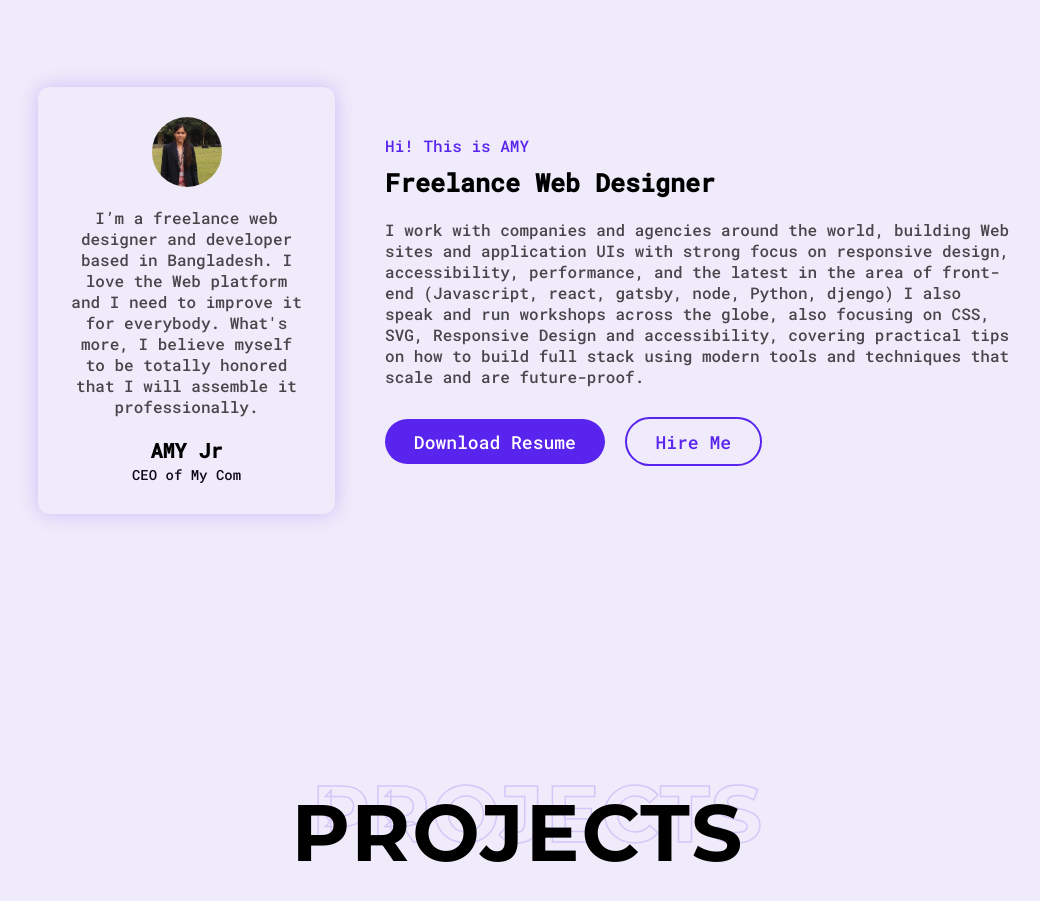
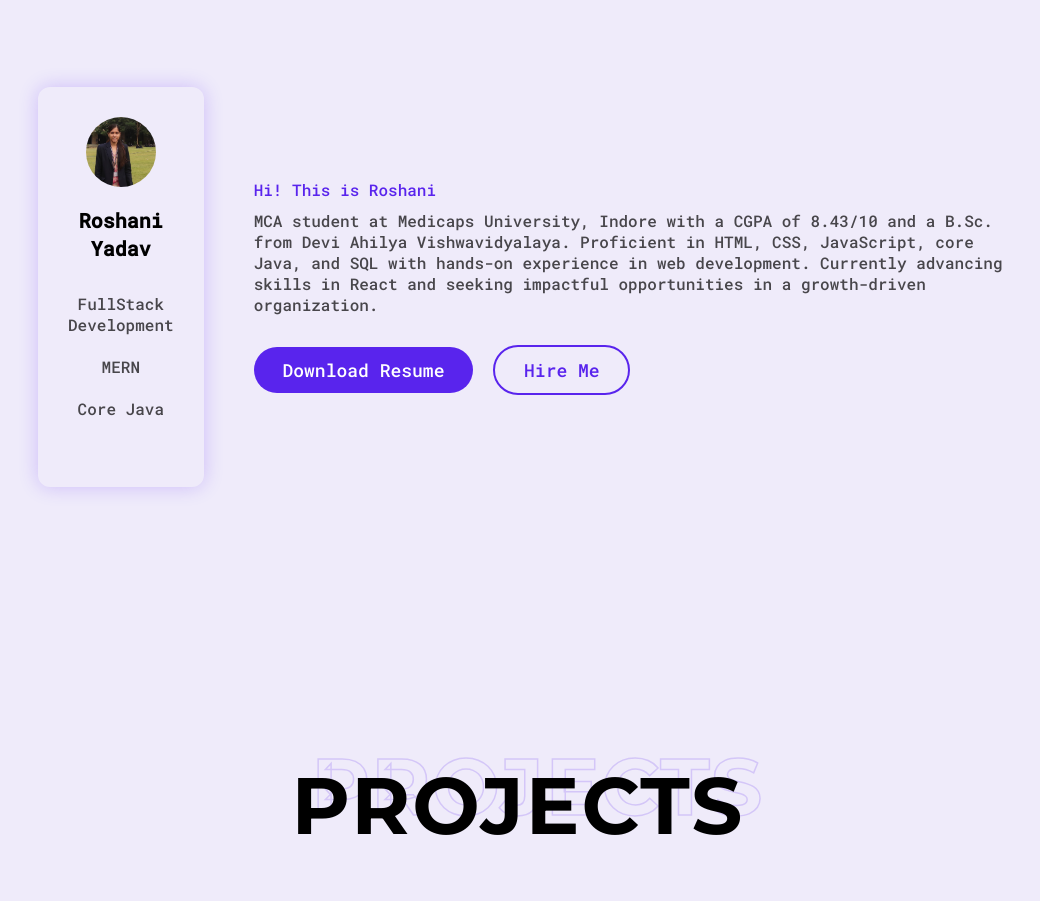
Before and after one commit to Yadavroshu/portfolio, a plain HTML site: page index.html in a window 1280 px wide. Shown: the part 2860-3761 px from the top of the page, without its empty margins (122-1162 px from the left). Drawn offline with Linux system fonts and the light colour scheme.

Commit message:
about section is done

```diff
--- a/index.html
+++ b/index.html
@@ -284,25 +284,17 @@
               <img src="./image/yadav.jpeg" alt="Roshani">
 
             </div>
-            <p class="card-desc">I’m a freelance web designer and developer based in Bangladesh. I love the Web platform
-              and I need to improve it for
-              everybody. What's more, I believe myself to be totally honored that I will assemble it professionally.</p>
-            <h3 class="card-name">AMY Jr</h3>
-            <p class="card-sub-title">CEO of My Com</p>
+
+            <h3 class="card-name">Roshani</h3>
+            <h3 class="card-name">Yadav</h3>
+            <p class="card-desc" style="padding-top: 30px;">FullStack Development<br><br> MERN <br><br> Core Java <br></p>
           </div>
         </div>
         <div class="right">
-          <p class="subheading">Hi! This is AMY</p>
-          <h2 class="slogan">Freelance Web Designer</h2>
-          <p class="right-text">I work with companies and agencies around the world, building Web sites and application
-            UIs with strong focus on
-            responsive design, accessibility, performance, and the latest in the area of front-end (Javascript, react,
-            gatsby, node,
-            Python, djengo)
-            I also speak and run workshops across the globe, also focusing on CSS, SVG, Responsive Design and
-            accessibility,
-            covering practical tips on how to build full stack using modern tools and techniques that scale and are
-            future-proof.
+          <p class="subheading">Hi! This is Roshani</p>
+          <!-- <h2 class="slogan">Freelance Web Designer</h2> -->
+          <p class="right-text">MCA student at Medicaps University, Indore with a CGPA of 8.43/10 and a B.Sc. from Devi Ahilya Vishwavidyalaya. Proficient in HTML, CSS, JavaScript, core Java, and SQL with hands-on experience in web development. Currently advancing skills in React and seeking impactful opportunities in a growth-driven organization.
+
           </p>
           <div class="buttons">
             <a href="./resume.txt" class="primary-btn" download="">Download Resume</a>
```
